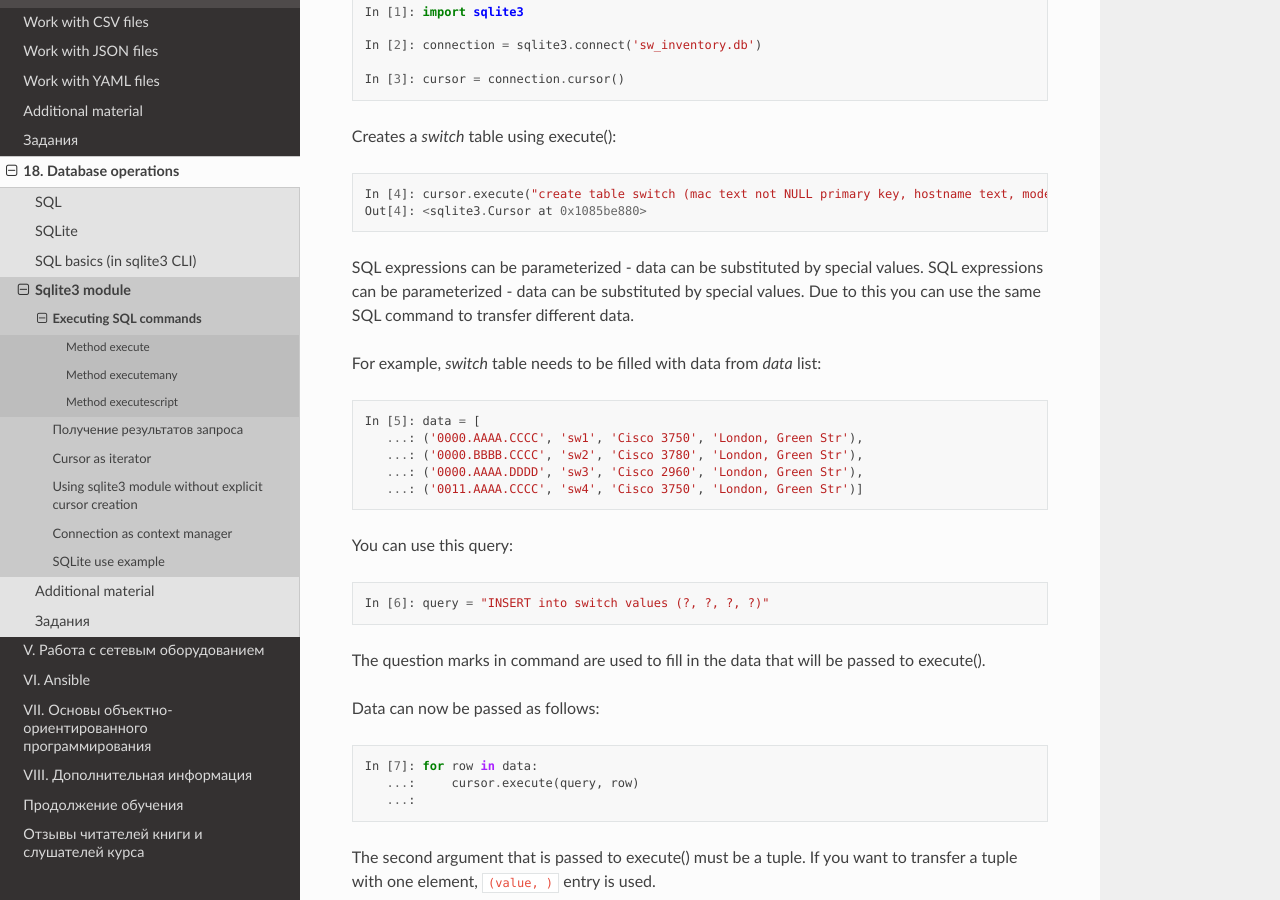
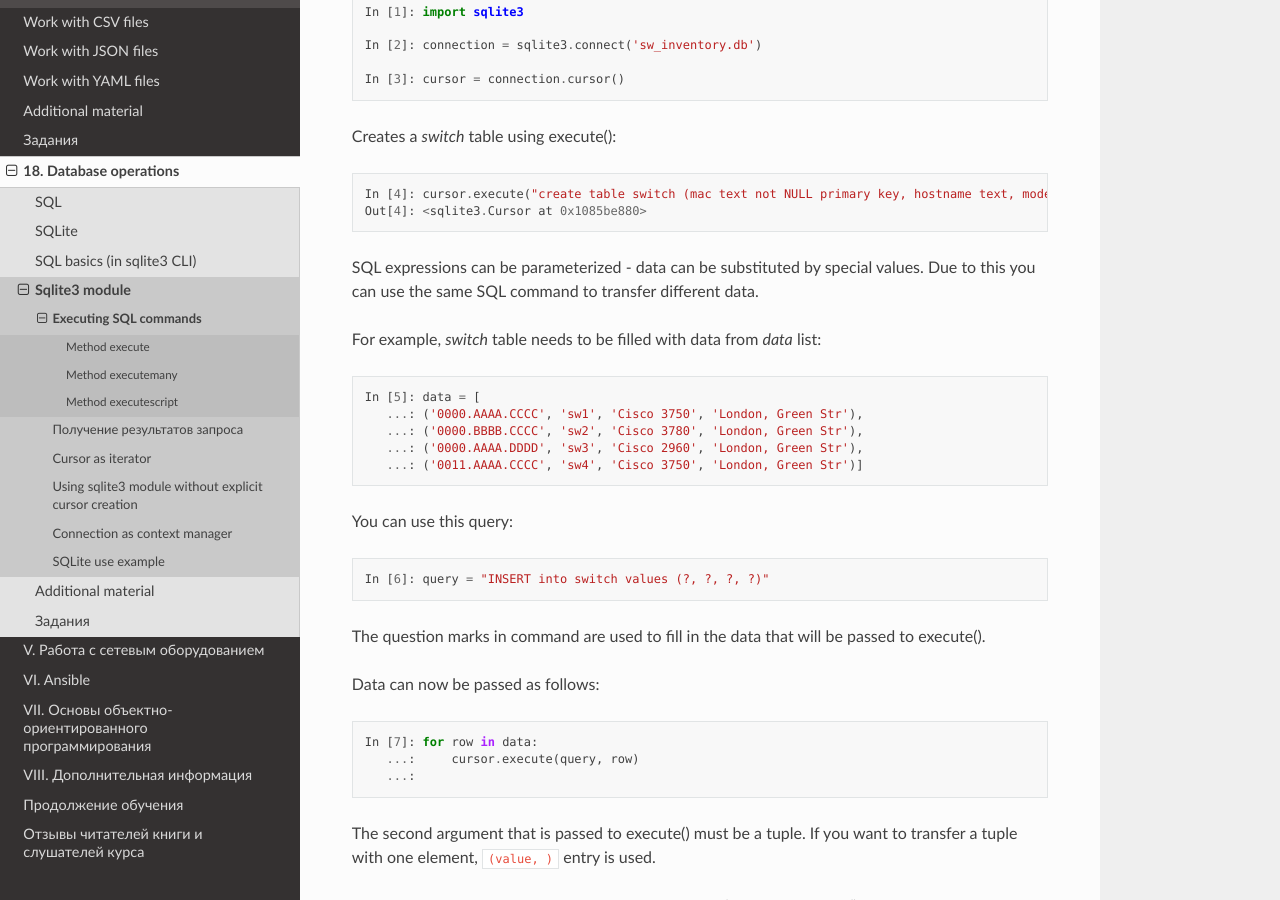
Before and after one commit to Aidar5/nattoeng, a Sphinx documentation site: the page built from docs/source/book/18_db/sqlite3_execute.rst, in a window 1280 px wide and 900 px high, scrolled down 539 px. Built offline with Sphinx 7.4.7 and the Read the Docs theme 2.0.0, drawn with Linux system fonts in a browser that asks for light colours; pages that are not in the unit, such as notebooks, are missing from menus.

Commit message:
Update sqlite3_execute.rst

```diff
--- a/docs/source/book/18_db/sqlite3_execute.rst
+++ b/docs/source/book/18_db/sqlite3_execute.rst
@@ -29,7 +29,7 @@ Creates a *switch* table using execute():
     In [4]: cursor.execute("create table switch (mac text not NULL primary key, hostname text, model text, location text)")
     Out[4]: <sqlite3.Cursor at 0x1085be880>
 
-SQL expressions can be parameterized - data can be substituted by special values. SQL expressions can be parameterized - data can be substituted by special values. Due to this you can use the same SQL command to transfer different data.
+SQL expressions can be parameterized - data can be substituted by special values. Due to this you can use the same SQL command to transfer different data.
 
 For example, *switch* table needs to be filled with data from *data* list:
 
```
